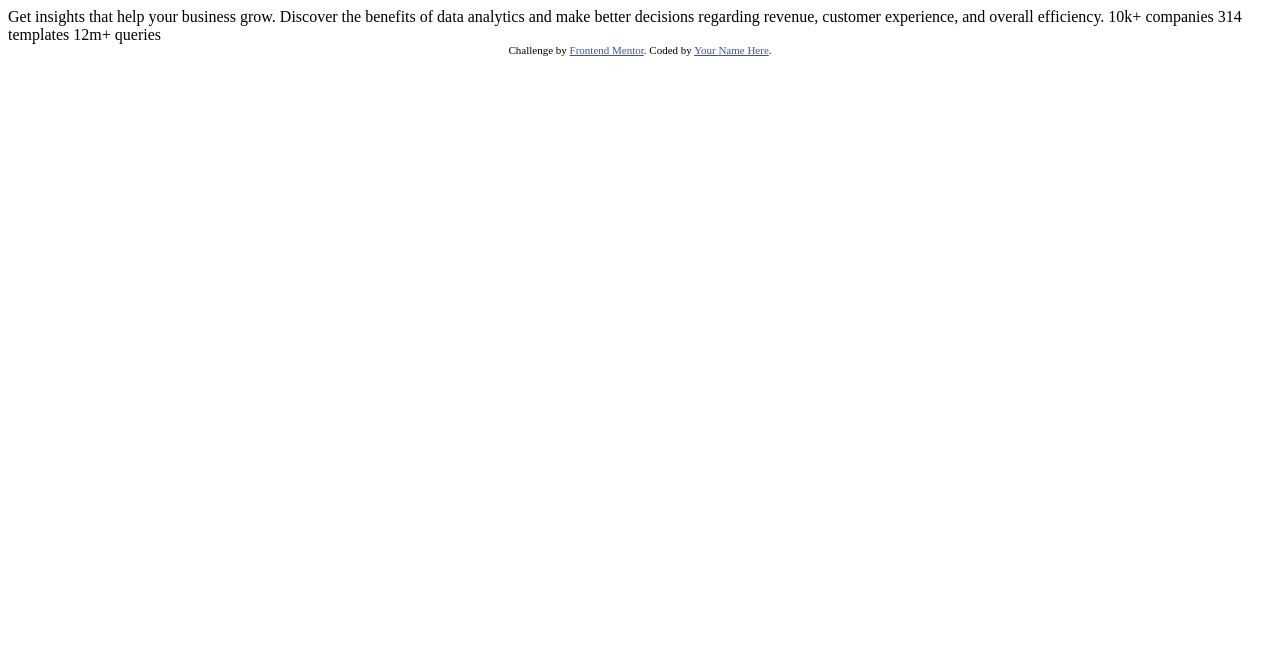
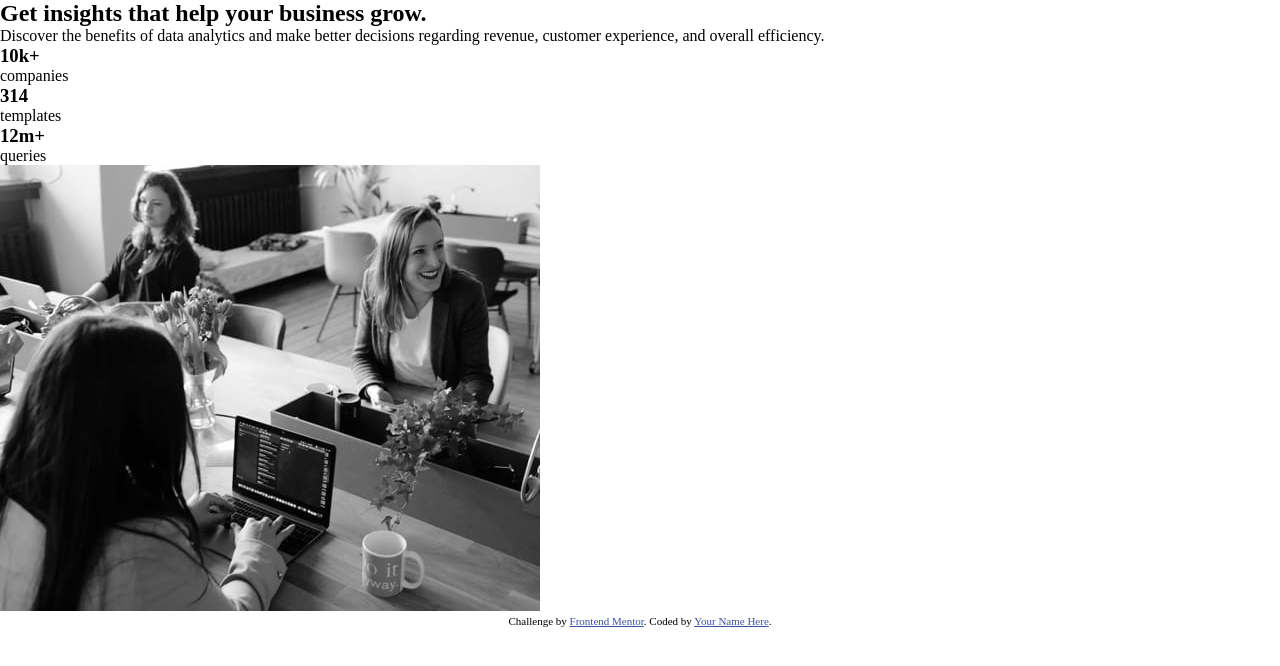
Before and after one commit to Grunt395/stats-preview-card-2, a plain HTML site: page index.html in a window 1280 px wide. Drawn offline with Linux system fonts and the light colour scheme.

Commit message:
Added basic HTML Structure

```diff
--- a/index.html
+++ b/index.html
@@ -1,33 +1,55 @@
 <!DOCTYPE html>
 <html lang="en">
+
 <head>
 	<meta charset="UTF-8">
-  <meta name="viewport" content="width=device-width, initial-scale=1.0"> <!-- displays site properly based on user's device -->
+	<meta name="viewport" content="width=device-width, initial-scale=1.0">
+	<!-- displays site properly based on user's device -->
 
 	<link rel="icon" type="image/png" sizes="32x32" href="./images/favicon-32x32.png">
 
 	<title>Frontend Mentor | Stats preview card component</title>
+	<link rel="stylesheet" href="./style.css">
 
-  <!-- Feel free to remove these styles or customise in your own stylesheet 👍 -->
-  <style>
-    .attribution { font-size: 11px; text-align: center; }
-    .attribution a { color: hsl(228, 45%, 44%); }
-  </style>
 </head>
+
 <body>
+	<div class="container">
 
-  Get insights that help your business grow.
+		<article>
 
+			<h1 class="header">Get <span class="insight">insights</span> that help your business grow.</h1>
+
+			<p class="description">
 				Discover the benefits of data analytics and make better decisions regarding revenue, customer
 				experience, and overall efficiency.
+			</p>
 
-  10k+ companies
-  314 templates
-  12m+ queries
+			<div class="stats-container">
+				<div>
+					<h3 class="quantity">10k+</h3>
+					<span class="subheader">companies</span>
+				</div>
+				<div>
+					<h3 class="quantity">314</h3>
+					<span class="subheader">templates</span>
+				</div>
+				<div>
+					<h3 class="quantity">12m+</h3>
+					<span class="subheader">queries</span>
+				</div>
+			</div>
+
+		</article>
+
+		<img class="banner-image" src="./images/image-header-desktop.jpg" alt="banner image">
+
+	</div>
 
 	<div class="attribution">
 		Challenge by <a href="https://www.frontendmentor.io?ref=challenge" target="_blank">Frontend Mentor</a>.
 		Coded by <a href="#">Your Name Here</a>.
 	</div>
 </body>
+
 </html>
--- /dev/null
+++ b/style.css
@@ -0,0 +1,14 @@
+* {
+    box-sizing: border-box;
+    padding: 0;
+    margin: 0;
+}
+
+.attribution {
+    font-size: 11px;
+    text-align: center;
+}
+
+.attribution a {
+    color: hsl(228, 45%, 44%);
+}
```
Lines whose indentation alone changed are shown as unchanged.
